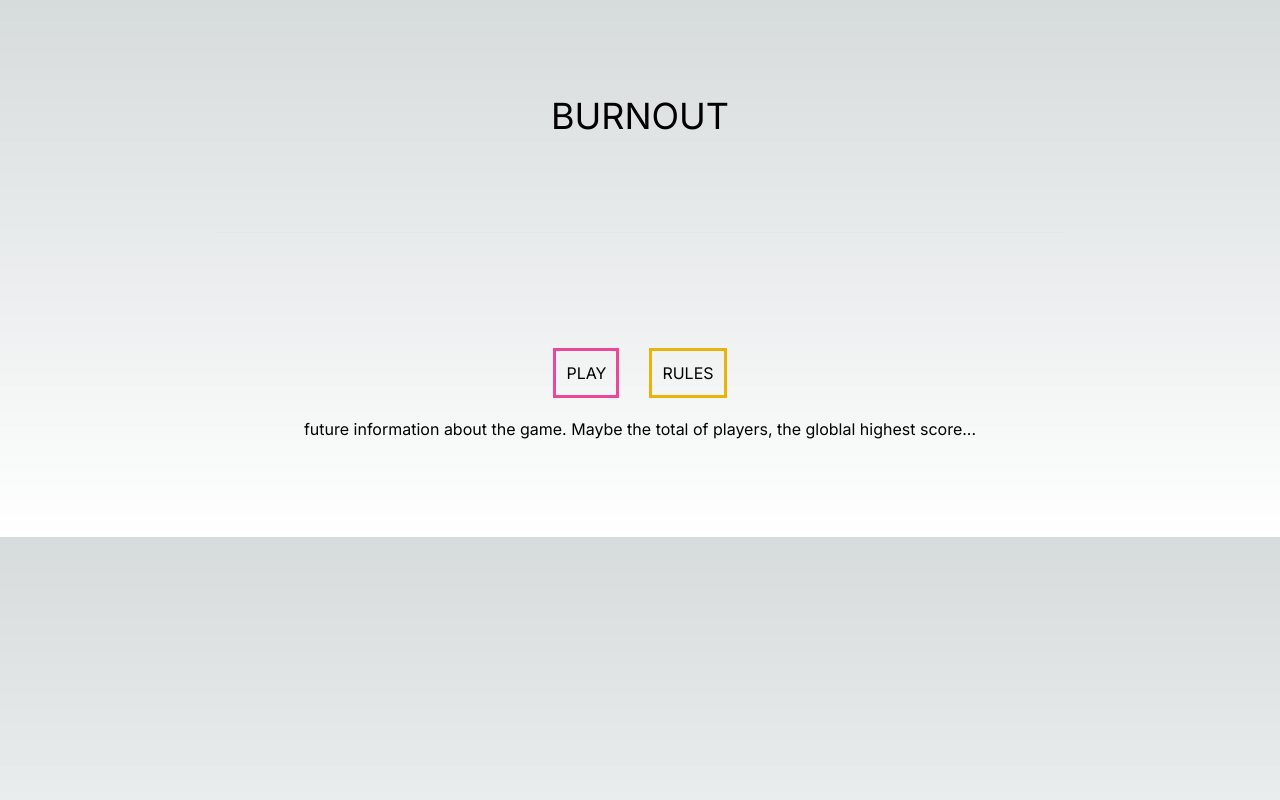
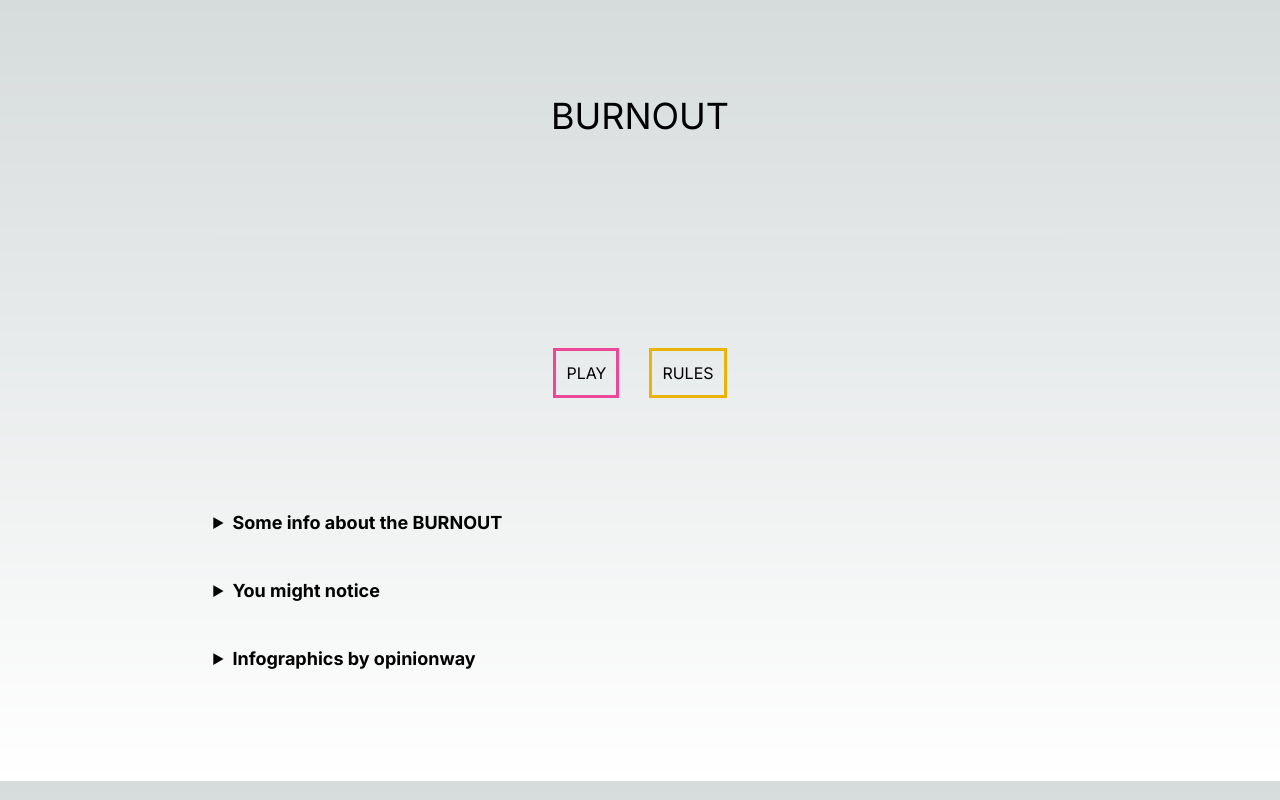
Before and after one commit to arduored/tricky-tech-interview, a Next.js app in the folder front/: page / in a window 1280 px wide. Built offline with nearby package versions, Linux system fonts and the light colour scheme.

Commit message:
Feat: add content to info component

```diff
--- a/front/app/info/pages.tsx
+++ b/front/app/info/pages.tsx
@@ -1,8 +1,47 @@
 export default function Info() {
   return (
-    <div>
-      future information about the game. Maybe the total of players, the globlal
-      highest score...
+    <div className=" flex flex-col justify-between gap-4 w-full mt-20">
+      <details>
+        <summary className="text-lg my-3">
+          <strong>Some info about the BURNOUT</strong>
+        </summary>
+        <p>
+          In France, about <strong>480 000</strong> people are in psycholigical
+          distress and the burnout would concern around 7% of them.
+        </p>
+      </details>
+      <details>
+        <summary className="text-lg my-3">
+          <strong>You might notice</strong>
+        </summary>
+        <ul>
+          <li>
+            <strong>On a emotional level </strong>: the burnout is often the
+            root of anxiety, apprehension and sadness
+          </li>
+          <li>
+            <strong>On a somatic level </strong>: stress may generates back
+            pains, headhaches, sleep disruptions or vertigos
+          </li>
+          <li>
+            <strong>On a congnitiv level </strong>: Employee experiencing
+            professional burnout is no longer able to carry out their missions
+          </li>
+          <li>
+            <strong>On a behaviorial level </strong>: we can notice isolation
+            and withdrawal
+          </li>
+        </ul>
+      </details>
+      <details>
+        <summary className="text-lg my-3">
+          <strong>Infographics by opinionway</strong>
+        </summary>
+        <iframe
+          src="doc/infographics.pdf?zoom=50"
+          className="w-full border h-screen"
+        />
+      </details>
     </div>
   );
 }
```
